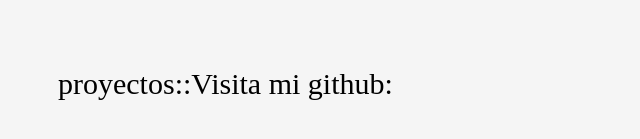
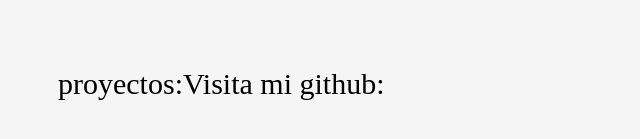
Before and after one commit to Patricio-Espinoza-Rojas/Nota-1-front-end-inacap-2023, a plain HTML site: page index.html in a window 1280 px wide. Shown: the part 383-522 px from the top of the page, 0-640 px from the left. Drawn offline with Linux system fonts and the light colour scheme.

Commit message:
primer commit

```diff
--- a/index.html
+++ b/index.html
@@ -31,7 +31,7 @@
         </div>
     <div class="proyectos">
         <div class="enlace_proyectos">
-            <p>proyectos::</p>
+            <p>proyectos:</p>
             <a src="https://github.com/Patricio-Espinoza-Rojas?tab=repositories"></a>
         </div>
         <div class="enlace_github">
```
